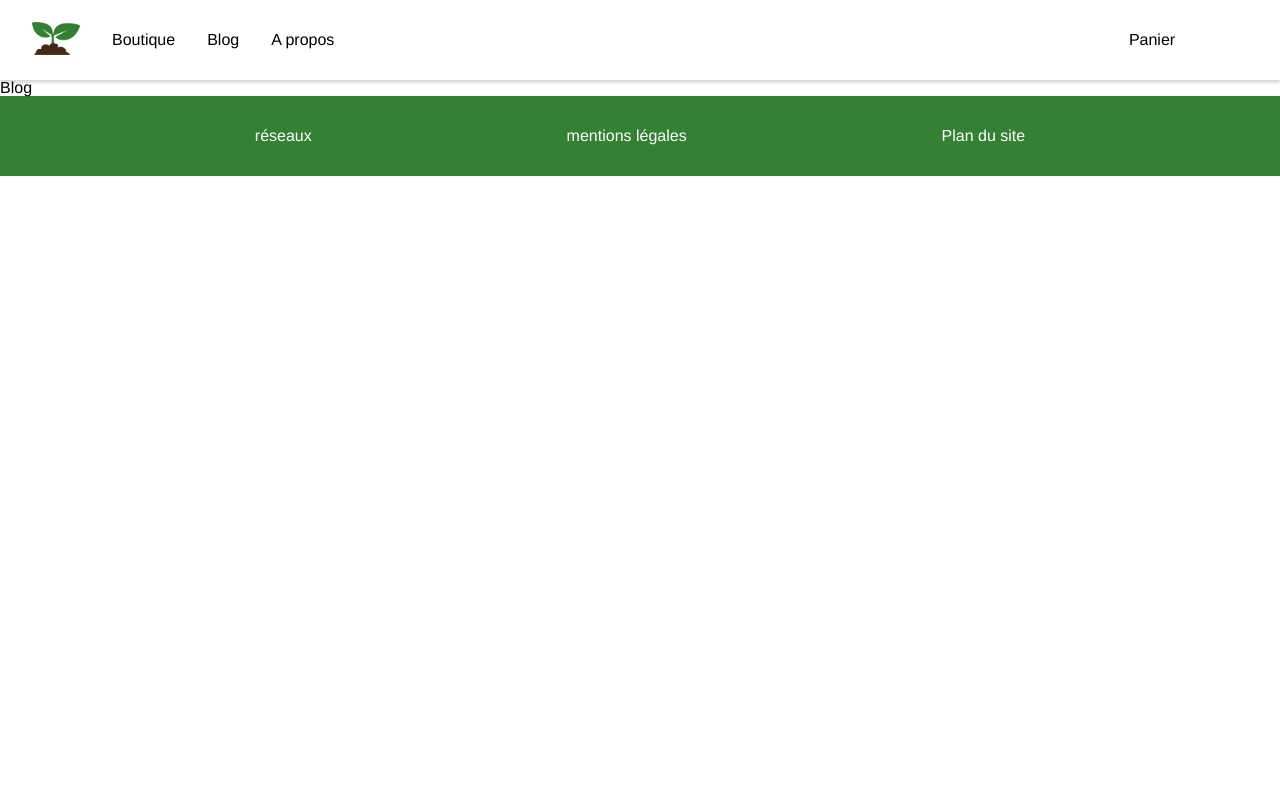
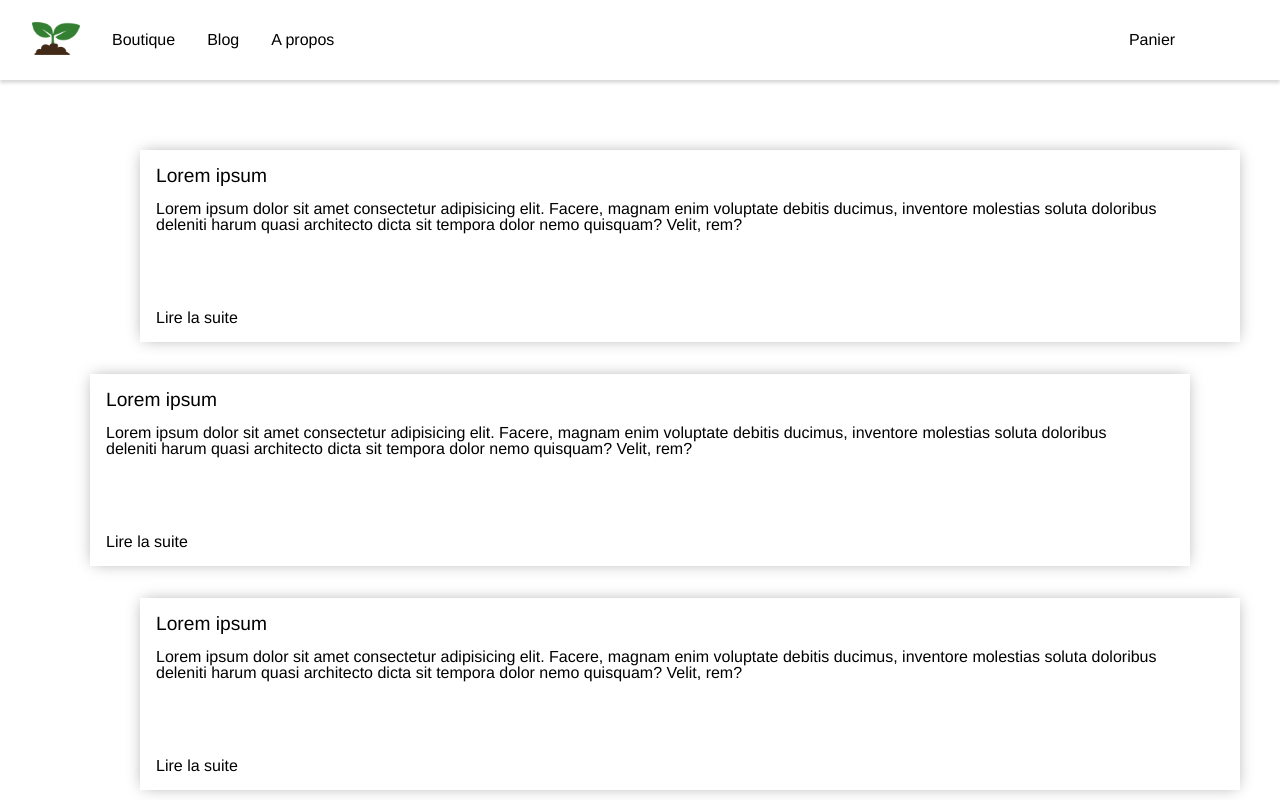
Before and after one commit to GuillaumePavic/la-graine, a Vue app: page /blog in a window 1280 px wide. Shown: the top 800 px of the page. Built offline with nearby package versions, Linux system fonts and the light colour scheme.

Commit message:
added blog structure

```diff
--- a/src/views/Blog.vue
+++ b/src/views/Blog.vue
@@ -1,9 +1,92 @@
 <template>
-  <div>Blog</div>
+  <div class="content">
+    <article v-for="article in articles" :key="article.message">
+      <h2>{{ article.title }}</h2>
+      <p>{{ article.message }}</p>
+      <a>Lire la suite</a>
+    </article>
+  </div>
 </template>
 
 <script>
 export default {
   name: "Blog",
+  data: function () {
+    return {
+      articles: [
+        {
+          title: "Lorem ipsum",
+          message:
+            "Lorem ipsum dolor sit amet consectetur adipisicing elit. Facere, magnam enim voluptate debitis ducimus, inventore molestias soluta doloribus deleniti harum quasi architecto dicta sit tempora dolor nemo quisquam? Velit, rem?",
+        },
+        {
+          title: "Lorem ipsum",
+          message:
+            "Lorem ipsum dolor sit amet consectetur adipisicing elit. Facere, magnam enim voluptate debitis ducimus, inventore molestias soluta doloribus deleniti harum quasi architecto dicta sit tempora dolor nemo quisquam? Velit, rem?",
+        },
+        {
+          title: "Lorem ipsum",
+          message:
+            "Lorem ipsum dolor sit amet consectetur adipisicing elit. Facere, magnam enim voluptate debitis ducimus, inventore molestias soluta doloribus deleniti harum quasi architecto dicta sit tempora dolor nemo quisquam? Velit, rem?",
+        },
+        {
+          title: "Lorem ipsum",
+          message:
+            "Lorem ipsum dolor sit amet consectetur adipisicing elit. Facere, magnam enim voluptate debitis ducimus, inventore molestias soluta doloribus deleniti harum quasi architecto dicta sit tempora dolor nemo quisquam? Velit, rem?",
+        },
+        {
+          title: "Lorem ipsum",
+          message:
+            "Lorem ipsum dolor sit amet consectetur adipisicing elit. Facere, magnam enim voluptate debitis ducimus, inventore molestias soluta doloribus deleniti harum quasi architecto dicta sit tempora dolor nemo quisquam? Velit, rem?",
+        },
+        {
+          title: "Lorem ipsum",
+          message:
+            "Lorem ipsum dolor sit amet consectetur adipisicing elit. Facere, magnam enim voluptate debitis ducimus, inventore molestias soluta doloribus deleniti harum quasi architecto dicta sit tempora dolor nemo quisquam? Velit, rem?",
+        },
+        {
+          title: "Lorem ipsum",
+          message:
+            "Lorem ipsum dolor sit amet consectetur adipisicing elit. Facere, magnam enim voluptate debitis ducimus, inventore molestias soluta doloribus deleniti harum quasi architecto dicta sit tempora dolor nemo quisquam? Velit, rem?",
+        },
+        {
+          title: "Lorem ipsum",
+          message:
+            "Lorem ipsum dolor sit amet consectetur adipisicing elit. Facere, magnam enim voluptate debitis ducimus, inventore molestias soluta doloribus deleniti harum quasi architecto dicta sit tempora dolor nemo quisquam? Velit, rem?",
+        },
+      ],
+    };
+  },
 };
 </script>
+
+<style scoped>
+.content {
+  width: 1100px;
+  margin: auto;
+  margin-top: 70px;
+}
+
+article {
+  margin-bottom: 32px;
+  height: 192px;
+  padding: 16px 72px 16px 16px;
+  box-shadow: 0px 0px 15px -3px rgba(0, 0, 0, 0.36);
+
+  position: relative;
+}
+
+article:nth-child(odd) {
+  transform: translateX(50px);
+}
+
+h2 {
+  margin-bottom: 16px;
+  font-size: 1.2rem;
+}
+
+a {
+  position: absolute;
+  bottom: 16px;
+}
+</style>
```
